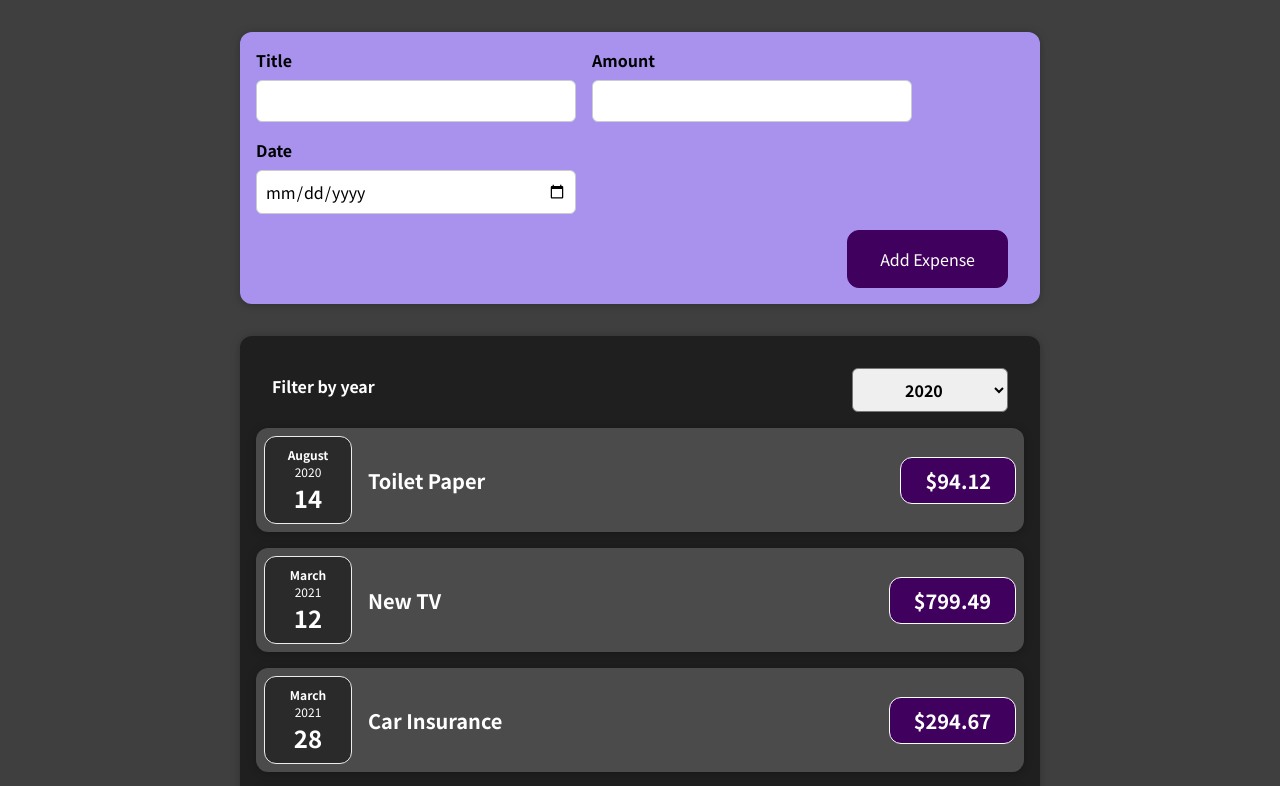
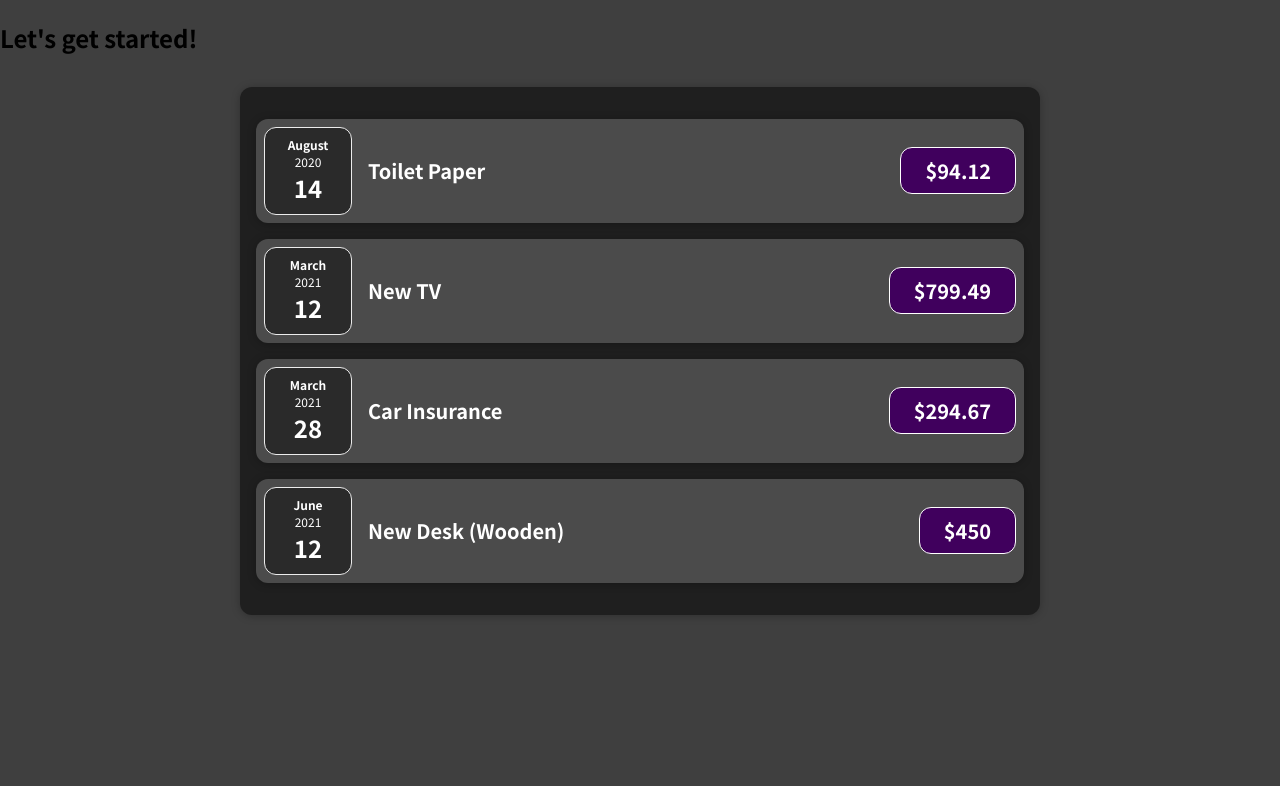
Before and after one commit to kjy93k/practice-react, a React (Create React App) app: page / in a window 1280 px wide. Shown: the top 786 px of the page. Built offline with nearby package versions, Linux system fonts and the light colour scheme.

Commit message:
Revert "react state events with form and filter"
This reverts commit fa986b610393ef768de76e365745c2077a1359a6.

```diff
--- a/src/App.js
+++ b/src/App.js
@@ -1,6 +1,5 @@
 import React from 'react';
 
-import NewExpense from './components/NewExpense/NewExpense';
 import Expenses from './components/Expenses/Expenses';
 
 const App = () => {
@@ -26,11 +25,6 @@ const App = () => {
     },
   ];
 
-  const addExpenseHandler = expense => {
-    console.log('In App.js');
-    console.log(expense);
-  };
-
   // return React.createElement(
   //   'div',
   //   {},
@@ -40,7 +34,7 @@ const App = () => {
 
   return (
     <div>
-      <NewExpense onAddExpense={addExpenseHandler} />
+      <h2>Let's get started!</h2>
       <Expenses items={expenses} />
     </div>
   );
--- a/src/components/Expenses/Expenses.js
+++ b/src/components/Expenses/Expenses.js
@@ -1,21 +1,12 @@
-import React, { useState } from 'react';
+import React from 'react';
 
 import ExpenseItem from './ExpenseItem';
 import Card from '../UI/Card';
-import ExpensesFilter from './ExpensesFilter';
 import './Expenses.css';
 
 const Expenses = (props) => {
-  const [filteredYear, setFilteredYear] = useState('2020');
-
-  const filterChangeHandler = selectedYear => {
-    setFilteredYear(selectedYear);
-  };
-
   return (
-    <div>
-      <Card className='expenses'>
-        <ExpensesFilter selected={filteredYear} onChangeFilter={filterChangeHandler} />
+    <Card className="expenses">
       <ExpenseItem
         title={props.items[0].title}
         amount={props.items[0].amount}
@@ -37,8 +28,7 @@ const Expenses = (props) => {
         date={props.items[3].date}
       />
     </Card>
-    </div>
   );
-};
+}
 
 export default Expenses;
--- a/src/components/Expenses/ExpensesFilter.css
+++ /dev/null
@@ -1,24 +0,0 @@
-.expenses-filter {
-  color: white;
-  padding: 0 1rem;
-}
-
-.expenses-filter__control {
-  display: flex;
-  width: 100%;
-  align-items: center;
-  justify-content: space-between;
-  margin: 1rem 0;
-}
-
-.expenses-filter label {
-  font-weight: bold;
-  margin-bottom: 0.5rem;
-}
-
-.expenses-filter select {
-  font: inherit;
-  padding: 0.5rem 3rem;
-  font-weight: bold;
-  border-radius: 6px;
-}
--- a/src/components/Expenses/ExpensesFilter.js
+++ /dev/null
@@ -1,25 +0,0 @@
-import React from 'react';
-
-import './ExpensesFilter.css';
-
-const ExpensesFilter = (props) => {
-  const dropdownChangeHandler = (event) => {
-    props.onChangeFilter(event.target.value);
-  };
-
-  return (
-    <div className='expenses-filter'>
-      <div className='expenses-filter__control'>
-        <label>Filter by year</label>
-        <select value={props.selected} onChange={dropdownChangeHandler}>
-          <option value='2022'>2022</option>
-          <option value='2021'>2021</option>
-          <option value='2020'>2020</option>
-          <option value='2019'>2019</option>
-        </select>
-      </div>
-    </div>
-  );
-};
-
-export default ExpensesFilter;
--- a/src/components/NewExpense/ExpenseForm.css
+++ /dev/null
@@ -1,26 +0,0 @@
-.new-expense__controls {
-  display: flex;
-  flex-wrap: wrap;
-  gap: 1rem;
-  margin-bottom: 1rem;
-  text-align: left;
-}
-
-.new-expense__control label {
-  font-weight: bold;
-  margin-bottom: 0.5rem;
-  display: block;
-}
-
-.new-expense__control input {
-  font: inherit;
-  padding: 0.5rem;
-  border-radius: 6px;
-  border: 1px solid #ccc;
-  width: 20rem;
-  max-width: 100%;
-}
-
-.new-expense__actions {
-  text-align: right;
-}
--- a/src/components/NewExpense/ExpenseForm.js
+++ /dev/null
@@ -1,96 +0,0 @@
-import React, { useState } from 'react';
-
-import './ExpenseForm.css';
-
-const ExpenseForm = (props) => {
-  const [enteredTitle, setEnteredTitle] = useState('');
-  const [enteredAmount, setEnteredAmount] = useState('');
-  const [enteredDate, setEnteredDate] = useState('');
-  // const [userInput, setUserInput] = useState({
-  //   enteredTitle: '',
-  //   enteredAmount: '',
-  //   enteredDate: '',
-  // });
-
-  const titleChangeHandler = (event) => {
-    setEnteredTitle(event.target.value);
-    // setUserInput({
-    //   ...userInput,
-    //   enteredTitle: event.target.value,
-    // });
-    // setUserInput((prevState) => {
-    //   return { ...prevState, enteredTitle: event.target.value };
-    // });
-  };
-
-  const amountChangeHandler = (event) => {
-    setEnteredAmount(event.target.value);
-    // setUserInput({
-    //   ...userInput,
-    //   enteredAmount: event.target.value,
-    // });
-  };
-
-  const dateChangeHandler = (event) => {
-    setEnteredDate(event.target.value);
-    // setUserInput({
-    //   ...userInput,
-    //   enteredDate: event.target.value,
-    // });
-  };
-
-  const submitHandler = (event) => {
-    event.preventDefault();
-
-    const expenseData = {
-      title: enteredTitle,
-      amount: enteredAmount,
-      date: new Date(enteredDate),
-    };
-
-    props.onSaveExpenseData(expenseData);
-    setEnteredTitle('');
-    setEnteredAmount('');
-    setEnteredDate('');
-  };
-
-  return (
-    <form onSubmit={submitHandler}>
-      <div className='new-expense__controls'>
-        <div className='new-expense__control'>
-          <label>Title</label>
-          <input
-            type='text'
-            value={enteredTitle}
-            onChange={titleChangeHandler}
-          />
-        </div>
-        <div className='new-expense__control'>
-          <label>Amount</label>
-          <input
-            type='number'
-            min='0.01'
-            step='0.01'
-            value={enteredAmount}
-            onChange={amountChangeHandler}
-          />
-        </div>
-        <div className='new-expense__control'>
-          <label>Date</label>
-          <input
-            type='date'
-            min='2019-01-01'
-            max='2022-12-31'
-            value={enteredDate}
-            onChange={dateChangeHandler}
-          />
-        </div>
-      </div>
-      <div className='new-expense__actions'>
-        <button type='submit'>Add Expense</button>
-      </div>
-    </form>
-  );
-};
-
-export default ExpenseForm;
--- a/src/components/NewExpense/NewExpense.css
+++ /dev/null
@@ -1,38 +0,0 @@
-.new-expense {
-  background-color: #a892ee;
-  padding: 1rem;
-  margin: 2rem auto;
-  width: 50rem;
-  max-width: 95%;
-  border-radius: 12px;
-  text-align: center;
-  box-shadow: 0 1px 8px rgba(0, 0, 0, 0.25);
-}
-
-.new-expense button {
-  font: inherit;
-  cursor: pointer;
-  padding: 1rem 2rem;
-  border: 1px solid #40005d;
-  background-color: #40005d;
-  color: white;
-  border-radius: 12px;
-  margin-right: 1rem;
-}
-
-.new-expense button:hover,
-.new-expense button:active {
-  background-color: #510674;
-  border-color: #510674;
-}
-
-.new-expense button.alternative {
-  color: #220131;
-  border-color: transparent;
-  background-color: transparent;
-}
-
-.new-expense button.alternative:hover,
-.new-expense button.alternative:active {
-  background-color: #ddb3f8;
-}
--- a/src/components/NewExpense/NewExpense.js
+++ /dev/null
@@ -1,22 +0,0 @@
-import React from 'react';
-
-import ExpenseForm from './ExpenseForm';
-import './NewExpense.css';
-
-const NewExpense = (props) => {
-  const saveExpenseDataHandler = (enteredExpenseData) => {
-    const expenseData = {
-      ...enteredExpenseData,
-      id: Math.random().toString()
-    };
-    props.onAddExpense(expenseData);
-  };
-
-  return (
-    <div className='new-expense'>
-      <ExpenseForm onSaveExpenseData={saveExpenseDataHandler} />
-    </div>
-  );
-};
-
-export default NewExpense;
```
Lines whose indentation alone changed are shown as unchanged.
